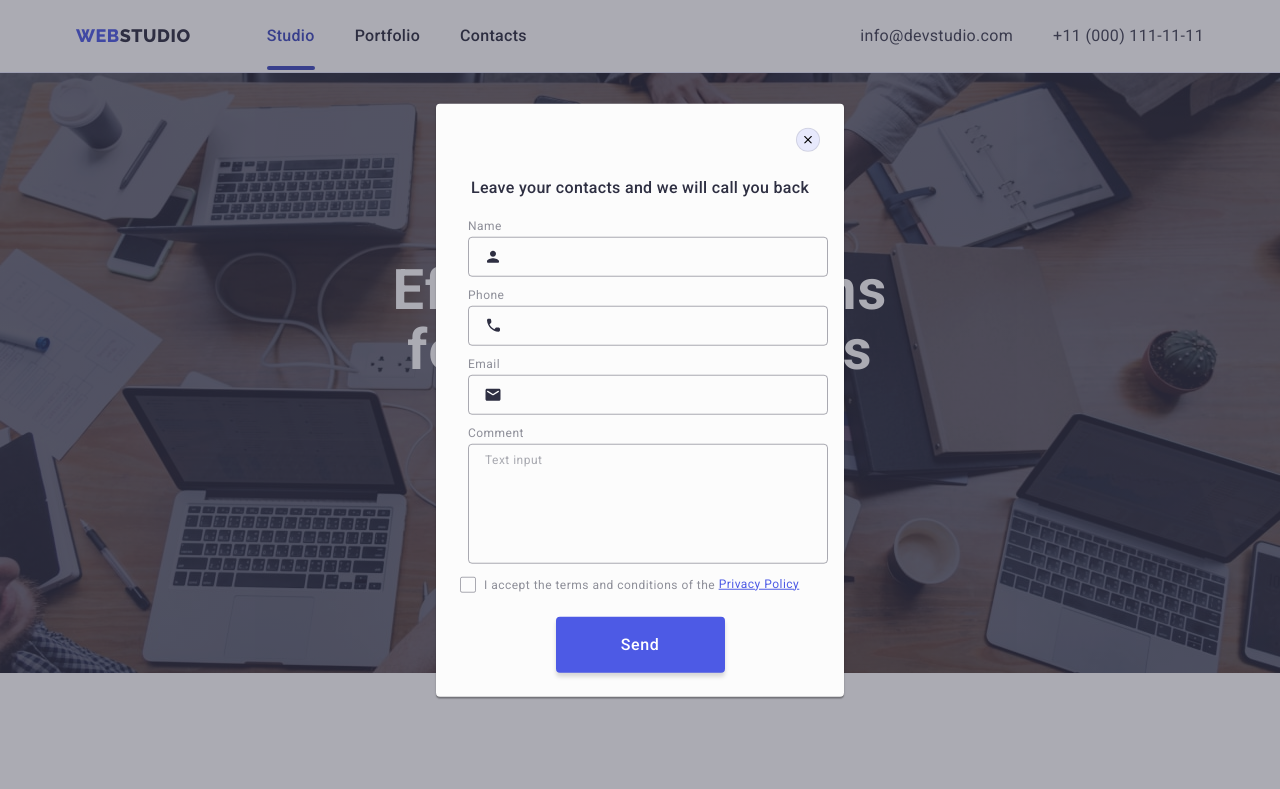
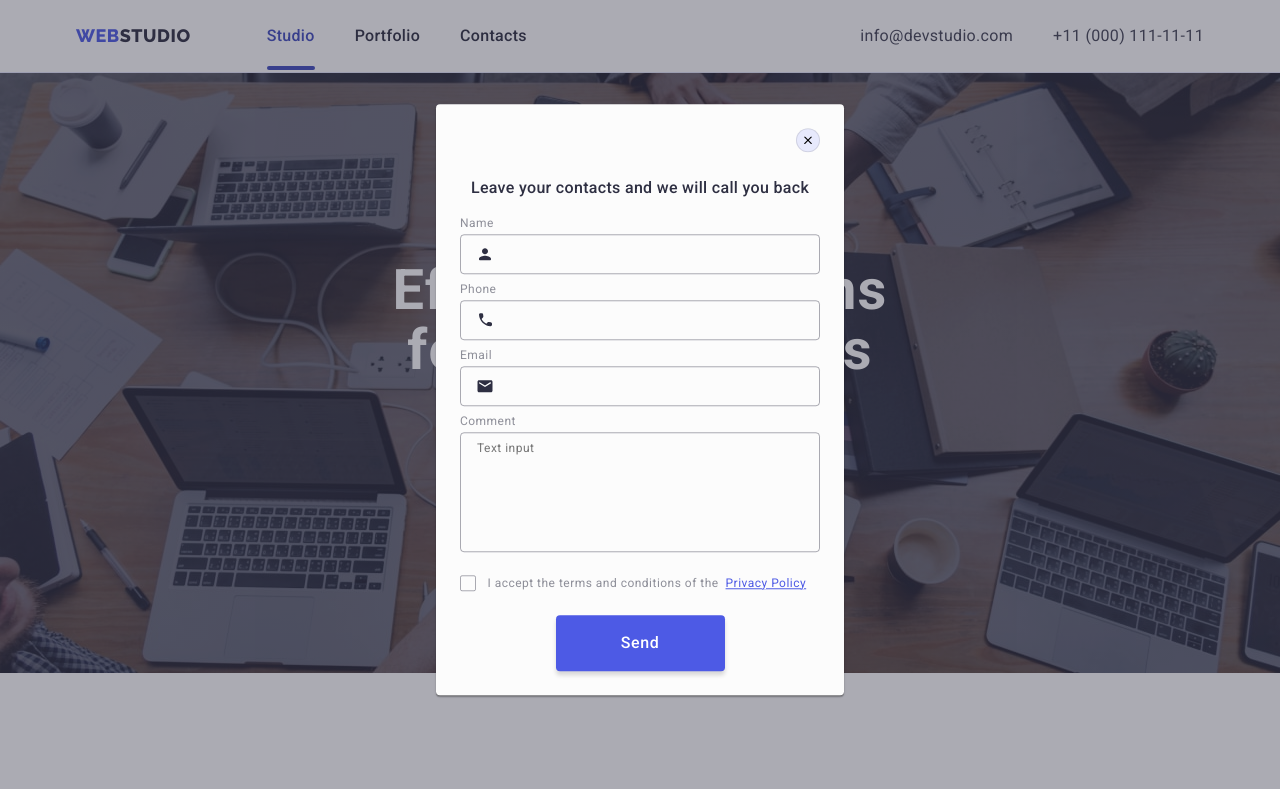
Before and after one commit to TaniaUdod/goit-markup-hw-05, a plain HTML site: page index.html in a window 1280 px wide. Both pictures are taken after a click on the button "Order Service". Shown: the top 789 px of the page. Drawn offline with nearby package versions, Linux system fonts and the light colour scheme.

Commit message:
Update styles.css

```diff
--- a/css/styles.css
+++ b/css/styles.css
@@ -523,12 +523,12 @@ img {
     border-radius: 4px;
     background-color: transparent;
     color: var(--background-color);
+    font-size: 12px;
+    line-height: 1.5;
+    letter-spacing: 0.04em;
 }
 
 .form-input::placeholder {
-    font-size: 12px;
-    line-height: 2.0;
-    letter-spacing: 0.04em;
     color: var(--background-color);
 
 }
@@ -547,13 +547,13 @@ img {
     border-radius: 4px;
     border: none;
     cursor: pointer;
-    padding: 8px 24px;
-    gap: 16px;
-    max-width: 165px;
+    min-width: 165px;
+    height: 40px;
 }
 
 .form-button-icon {
     fill: var(--background-color);
+    margin-left: 16px;
 }
 
 /* ----------------portfolio---------------- */
@@ -696,6 +696,7 @@ img {
     box-shadow: 0px 1px 1px rgba(0, 0, 0, 0.14), 0px 1px 3px rgba(0, 0, 0, 0.12), 0px 2px 1px rgba(0, 0, 0, 0.2);
     border-radius: 4px;
     transition: transform var(--transition);
+    padding: 72px 24px 24px 24px;
 }
 
 .backdrop.is-hidden .modal {
@@ -737,13 +738,10 @@ img {
     text-align: center;
     letter-spacing: 0.02em;
     color: var(--primary-black-color);
-    margin-top: 72px;
     margin-bottom: 16px;
 }
 
 .modal-field {
-    margin-left: 32px;
-    margin-right: 16px;
     margin-bottom: 8px;
 }
 
@@ -752,8 +750,12 @@ img {
     line-height: 1.17;
     letter-spacing: 0.04em;
     color: var(--color-icon);
-    display: inline-block;
+    display: block;
     margin-bottom: 4px;
+}
+
+.input-wrap {
+    position: relative;
 }
 
 .modal-input {
@@ -772,14 +774,6 @@ img {
     border-color: var(--primary-logo-color);
 }
 
-.modal-input:focus + .input-icon {
-    fill: var(--primary-logo-color);
-}
-
-.input-wrap {
-    position: relative;
-}
-
 .input-icon {
     fill: var(--primary-black-color);
     position: absolute;
@@ -789,26 +783,36 @@ img {
     transition: fill var(--transition);
 }
 
+.modal-input:focus + .input-icon {
+    fill: var(--primary-logo-color);
+}
+
+.modal-field-textarea {
+    margin-bottom: 16px;
+}
+
 .modal-textarea {
     width: 100%;
     height: 120px;
+    font-size: 12px;
+    line-height: 1.17;
+    letter-spacing: 0.04em;
+    color: rgba(46, 47, 66, 0.4);
     border: 1px solid rgba(46, 47, 66, 0.4);
     border-radius: 4px;
     background-color: transparent;
     outline: transparent;
     padding: 8px 16px;
     resize: none;
+    transition: border-color var(--transition);
 }
 
-.modal-textarea::placeholder {
-    font-size: 12px;
-    line-height: 1.17;
-    letter-spacing: 0.04em;
-    color: rgba(46, 47, 66, 0.4);
+.modal-textarea:focus {
+    border-color: var(--primary-logo-color)
 }
 
 .modal-field-checkbox {
-    margin: 8px 24px 24px 24px;
+    margin-bottom: 24px;
 }
 
 .check-text {
@@ -816,20 +820,25 @@ img {
     line-height: 1.17;
     letter-spacing: 0.04em;
     color: var(--color-icon);
-    display: flex;
-    align-items: center;
 }
 
-.check-text span {
+.check-span {
     width: 16px;
     height: 16px;
+    margin-right: 8px;
     border: 1px solid rgba(46, 47, 66, 0.4);
     border-radius: 2px;
-    margin-right: 8px;
-    display: flex;
+    display: inline-flex;
     align-items: center;
     justify-content: center;
     fill: transparent;
+    transition: background-color var(--transition), border var(--transition), fill var(--transition);
+}
+
+.input-check:checked +.check-text span {
+    background-color: #404BBF;
+    border: none;
+    fill: var(--primary-white-color);
 }
 
 .check-text a {
@@ -838,26 +847,20 @@ img {
     color: var(--primary-logo-color);
 }
 
-.input-check:checked + .check-text span {
-    background-color: #404BBF;
-    border: 1px solid #404BBF;
-    fill: var(--primary-white-color);
-}
-
 .modal-send-button {
     font-weight: 500;
     font-size: 16px;
     line-height: 1.5;
     letter-spacing: 0.04em;
     color: var(--background-color);
-    padding: 16px 32px;
     background-color: var(--primary-logo-color);
     box-shadow: 0px 4px 4px rgba(0, 0, 0, 0.15);
     border-radius: 4px;
     cursor: pointer;
     border: none;
     min-width: 169px;
+    height: 56px;
     display: block;
     margin: 0 auto;
-    margin-bottom: 24px;
+    transition: background-color var(--transition);
 }
--- a/index.html
+++ b/index.html
@@ -510,7 +510,7 @@
               </svg>
             </div>
           </div>
-          <div class="modal-field">
+          <div class="modal-field-textarea">
             <label class="modal-label" for="user-comment">Comment</label>
             <textarea
               class="modal-textarea"
@@ -523,18 +523,18 @@
             <input
               class="input-check visually-hidden"
               type="checkbox"
-              name="policy"
-              id="policy"
+              name="user-privacy"
+              id="user-privacy"
               value="true"
             />
-            <label class="check-text" for="policy">
-              <span>
+            <label class="check-text" for="user-privacy">
+              <span class="check-span">
                 <svg class="check-icon" width="10" height="8">
                   <use href="./images/icons.svg#icon-Vector"></use>
                 </svg>
               </span>
               I accept the terms and conditions of the&nbsp;
-              <a href="">Privacy Policy</a>
+              <a class="check-link" href="">Privacy Policy</a>
             </label>
           </div>
           <button class="modal-send-button" type="submit">Send</button>
```
Also changed, not shown: portfolio.html (+2 -2 lines).
